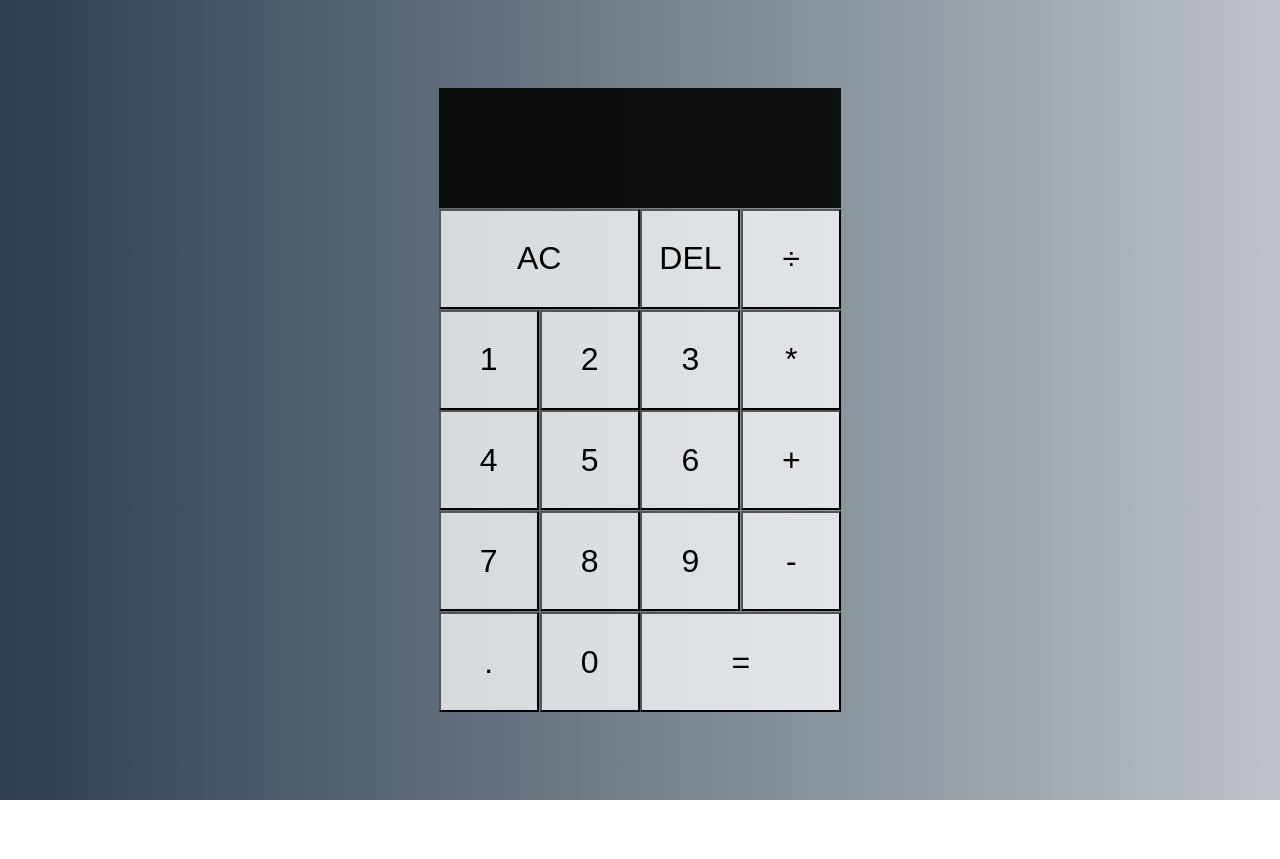
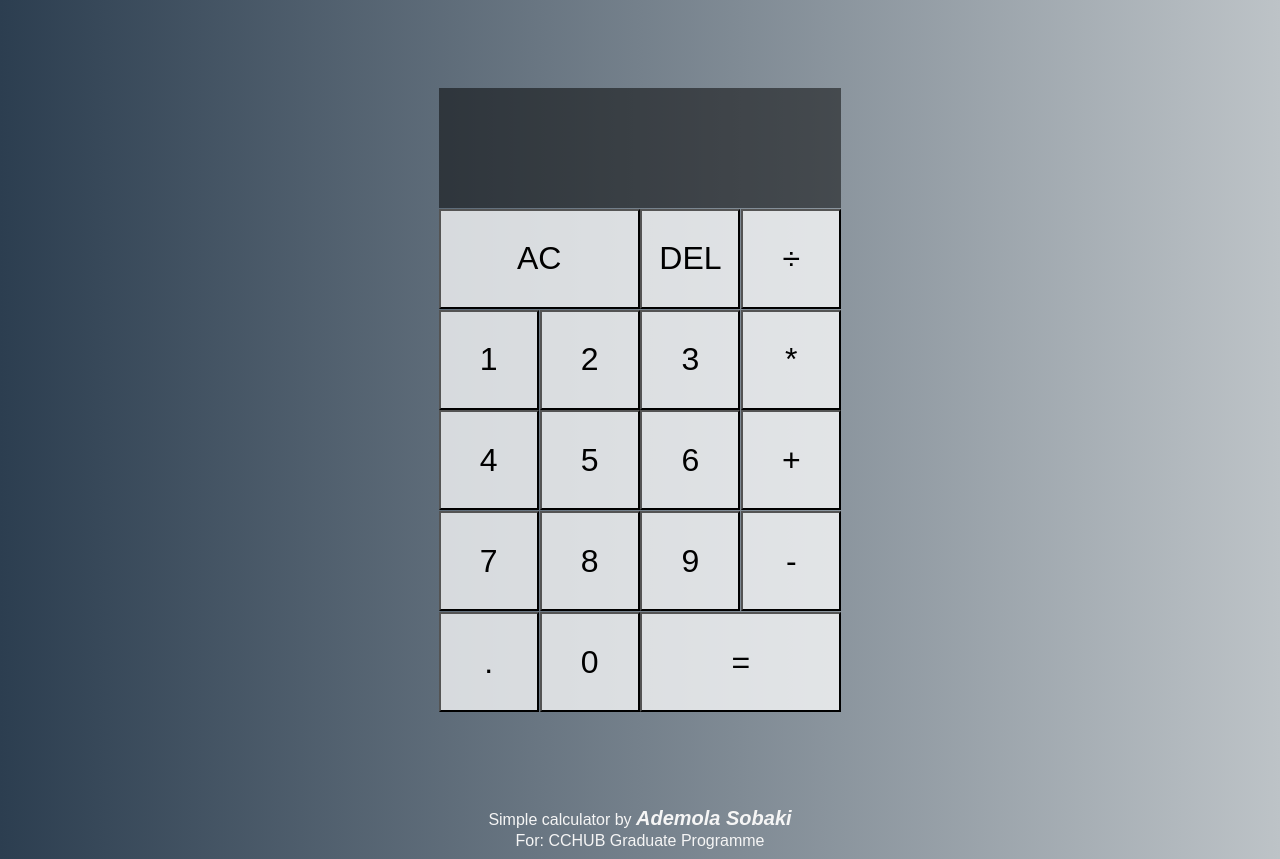
Before and after one commit to demola07/simpleCalculator, a plain HTML site: page index.html in a window 1280 px wide. Before the commit the page ends 800 px from the top, so only its background shows below. Drawn offline with Linux system fonts and the light colour scheme.

Commit message:
Final Edit

```diff
--- a/index.html
+++ b/index.html
@@ -33,5 +33,9 @@
       <button data-number>0</button>
       <button data-equals class="span-two">=</button>
     </div>
+    <footer class="foot">
+      <p>Simple calculator by <i>Ademola Sobaki</i></p>
+      <p>For: CCHUB Graduate Programme</p>
+    </footer>
   </body>
 </html>
--- a/script.js
+++ b/script.js
@@ -120,16 +120,19 @@ operationButtons.forEach(button =>
   })
 );
 
+// performs computation when equals button is clicked
 equalsButton.addEventListener("click", button => {
   calculator.compute();
   calculator.updateDisplay();
 });
 
+//clears display screen
 allClearButton.addEventListener("click", button => {
   calculator.clear();
   calculator.updateDisplay();
 });
 
+//Deletes numbers from screen
 deleteButton.addEventListener("click", button => {
   calculator.delete();
   calculator.updateDisplay();
--- a/styles.css
+++ b/styles.css
@@ -45,7 +45,7 @@ body {
 }
 .output {
   grid-column: 1 / -1;
-  background-color: rgba(0, 0, 0, 0.9);
+  background-color: rgba(0, 0, 0, 0.5);
   display: flex;
   align-items: flex-end;
   justify-content: space-around;
@@ -63,3 +63,13 @@ body {
   color: rgba(255, 255, 255);
   font-size: 2.5rem;
 }
+.foot {
+  text-align: center;
+  color: whitesmoke;
+  line-height: 5px;
+  font-weight: 500;
+}
+.foot p i {
+  font-weight: bolder;
+  font-size: 20px;
+}
```
